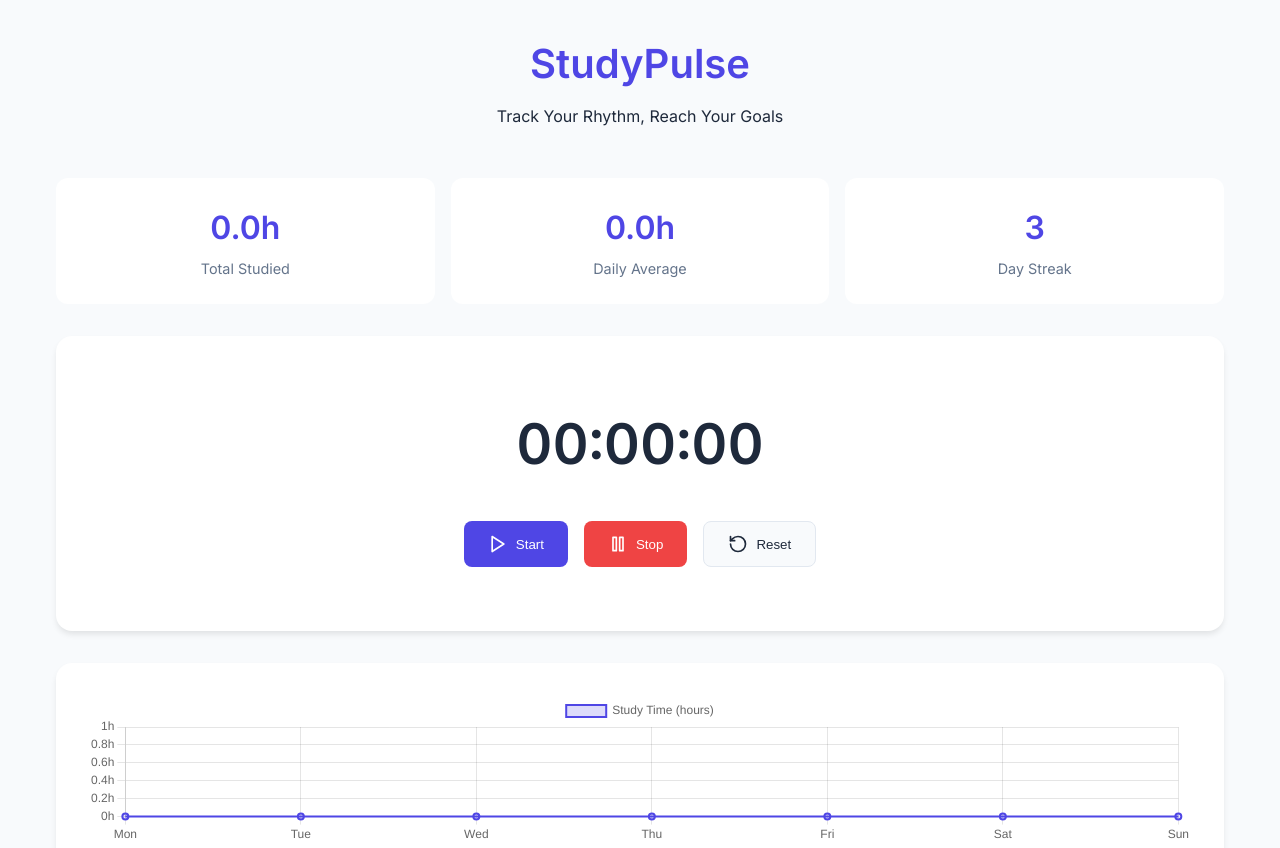
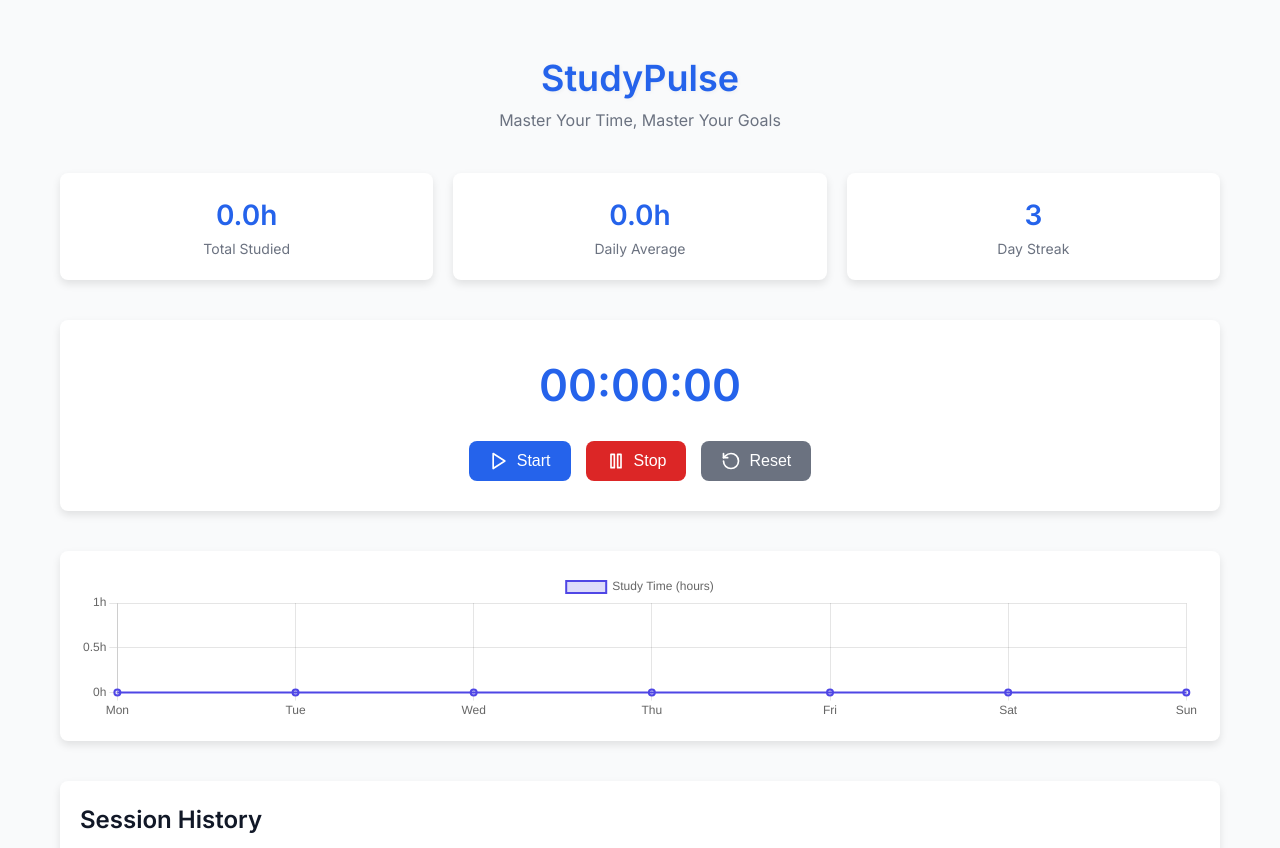
Before and after one commit to AMAN-7017/studypulse, a plain HTML site: page index.html in a window 1280 px wide. Shown: the top 848 px of the page. Drawn offline with nearby package versions, Linux system fonts and the light colour scheme.

Commit message:
fix some bugs

```diff
--- a/index.html
+++ b/index.html
@@ -15,7 +15,7 @@
     <div class="container">
       <header class="header">
         <h1>StudyPulse</h1>
-        <p>Track Your Rhythm, Reach Your Goals</p>
+        <p>Master Your Time, Master Your Goals</p>
       </header>
 
       <div class="stats-bar">
--- a/script.js
+++ b/script.js
@@ -5,6 +5,7 @@ class StudyTracker {
     this.isRunning = false;
     this.seconds = 0;
     this.chart = null;
+    this.startTime = 0;
 
     this.initDOMReferences();
     this.initEventListeners();
@@ -36,6 +37,7 @@ class StudyTracker {
   startTimer() {
     if (!this.isRunning) {
       this.isRunning = true;
+      this.startTime = new Date().getTime();
       this.timer = setInterval(() => this.updateTimer(), 1000);
       this.toggleButtonStates();
     }
@@ -53,7 +55,7 @@ class StudyTracker {
   }
 
   updateTimer() {
-    this.seconds++;
+    this.seconds = Math.round((new Date().getTime() - this.startTime) / 1000);
     this.updateDisplay();
   }
 
@@ -177,6 +179,7 @@ class StudyTracker {
           y: {
             beginAtZero: true,
             ticks: {
+              stepSize: 0.5,
               callback: (value) => `${value}h`,
             },
           },
--- a/style.css
+++ b/style.css
@@ -1,173 +1,256 @@
+/* === CSS Variables for Consistent Styling === */
 :root {
-  --primary: #4f46e5;
-  --success: #10b981;
-  --danger: #ef4444;
-  --background: #f8fafc;
-  --surface: #ffffff;
-  --text-primary: #1e293b;
-  --text-secondary: #64748b;
+    --primary-color: #2563eb; /* Blue */
+    --danger-color: #dc2626; /* Red */
+    --secondary-color: #6b7280; /* Gray */
+    --background-color: #f9fafb; /* Light Gray */
+    --text-color: #111827; /* Dark Gray */
+    --card-background: #ffffff; /* White */
+    --font-family: "Inter", sans-serif;
+    --border-radius: 8px; /* Reduced radius for a more professional look */
+    --box-shadow: 0 4px 8px rgba(0, 0, 0, 0.1); /* Soft box shadow */
+    --hover-shadow: 0 6px 12px rgba(0, 0, 0, 0.15); /* More subtle hover shadow */
 }
 
+/* === Base Styles === */
 * {
-  box-sizing: border-box;
     margin: 0;
     padding: 0;
+    box-sizing: border-box;
 }
 
 body {
-  font-family: "Inter", sans-serif;
-  background-color: var(--background);
-  color: var(--text-primary);
+    font-family: var(--font-family);
+    background-color: var(--background-color);
+    color: var(--text-color);
     line-height: 1.6;
+    padding: 30px 20px;
+    min-height: 100vh;
 }
 
 .container {
     max-width: 1200px;
-  margin: 2rem auto;
-  padding: 0 1rem;
+    margin: 0 auto;
+    padding: 20px;
 }
 
+/* === Header === */
 .header {
     text-align: center;
-  margin-bottom: 3rem;
+    margin-bottom: 40px;
 }
 
 .header h1 {
-  font-size: 2.5rem;
+    font-size: 2.25rem;
     font-weight: 600;
-  color: var(--primary);
-  margin-bottom: 0.5rem;
+    color: var(--primary-color);
+    text-shadow: 1px 1px 4px rgba(0, 0, 0, 0.05); /* Subtle text shadow */
 }
 
+.header p {
+    font-size: 1rem;
+    color: var(--secondary-color);
+}
+
+/* === Stats Bar === */
+.stats-bar {
+    display: grid;
+    grid-template-columns: repeat(auto-fit, minmax(180px, 1fr));
+    gap: 20px;
+    margin-bottom: 40px;
+}
+
+.stat-card {
+    background-color: var(--card-background);
+    padding: 20px;
+    border-radius: var(--border-radius);
+    box-shadow: var(--box-shadow);
+    text-align: center;
+    transition: transform 0.2s ease, box-shadow 0.3s ease;
+}
+
+.stat-card:hover {
+    transform: translateY(-3px);
+    box-shadow: var(--hover-shadow);
+}
+
+.stat-value {
+    font-size: 1.75rem;
+    font-weight: 600;
+    color: var(--primary-color);
+}
+
+.stat-label {
+    font-size: 0.875rem;
+    color: var(--secondary-color);
+}
+
+/* === Timer Card === */
 .timer-card {
-  background: var(--surface);
-  border-radius: 1rem;
-  padding: 2rem;
-  box-shadow: 0 4px 6px -1px rgba(0, 0, 0, 0.1);
-  margin-bottom: 2rem;
+    background-color: var(--card-background);
+    padding: 30px;
+    border-radius: var(--border-radius);
+    box-shadow: var(--box-shadow);
+    text-align: center;
+    margin-bottom: 40px;
+    transition: transform 0.2s ease, box-shadow 0.3s ease;
+}
+
+.timer-card:hover {
+    transform: translateY(-3px);
+    box-shadow: var(--hover-shadow);
 }
 
 .timer-display {
-  font-size: 3.5rem;
+    font-size: 2.75rem;
     font-weight: 600;
-  text-align: center;
-  color: var(--text-primary);
-  margin: 2rem 0;
-  font-feature-settings: "tnum";
+    margin-bottom: 20px;
+    color: var(--primary-color);
+    animation: fadeIn 1s ease-in-out;
+}
+
+@keyframes fadeIn {
+  0% { opacity: 0; }
+  100% { opacity: 1; }
 }
 
 .controls {
     display: flex;
     justify-content: center;
-  gap: 1rem;
-  margin-bottom: 2rem;
+    gap: 15px;
 }
 
 .button {
-  padding: 0.75rem 1.5rem;
+    display: inline-flex;
+    align-items: center;
+    gap: 8px;
+    padding: 10px 20px;
     border: none;
-  border-radius: 0.5rem;
+    border-radius: var(--border-radius);
+    font-size: 1rem;
     font-weight: 500;
     cursor: pointer;
     transition: all 0.2s ease;
-  display: flex;
-  align-items: center;
-  gap: 0.5rem;
+}
+
+.button:hover {
+    transform: scale(1.03);
+    box-shadow: var(--hover-shadow);
 }
 
 .button--primary {
-  background: var(--primary);
+    background-color: var(--primary-color);
     color: white;
 }
 
 .button--primary:hover {
-  background: #4338ca;
+    background-color: #1d4ed8;
 }
 
 .button--danger {
-  background: var(--danger);
+    background-color: var(--danger-color);
     color: white;
 }
 
 .button--danger:hover {
-  background: #dc2626;
+    background-color: #b91c1c;
 }
 
 .button--secondary {
-  background: var(--background);
-  color: var(--text-primary);
-  border: 1px solid #e2e8f0;
+    background-color: var(--secondary-color);
+    color: white;
 }
 
 .button--secondary:hover {
-  background: #f1f5f9;
+    background-color: #4b5563;
 }
 
+/* === Chart Container === */
 .chart-container {
-  background: var(--surface);
-  border-radius: 1rem;
-  padding: 2rem;
-  box-shadow: 0 4px 6px -1px rgba(0, 0, 0, 0.1);
-  margin-bottom: 2rem;
+    background-color: var(--card-background);
+    padding: 20px;
+    border-radius: var(--border-radius);
+    box-shadow: var(--box-shadow);
+    margin-bottom: 40px;
+    transition: transform 0.2s ease, box-shadow 0.3s ease;
 }
 
+.chart-container:hover {
+    transform: translateY(-3px);
+    box-shadow: var(--hover-shadow);
+}
+
+/* === Sessions Panel === */
 .sessions-panel {
-  background: var(--surface);
-  border-radius: 1rem;
-  padding: 2rem;
-  box-shadow: 0 4px 6px -1px rgba(0, 0, 0, 0.1);
+    background-color: var(--card-background);
+    padding: 20px;
+    border-radius: var(--border-radius);
+    box-shadow: var(--box-shadow);
+}
+
+.sessions-panel h2 {
+    font-size: 1.5rem;
+    font-weight: 600;
+    margin-bottom: 20px;
+    color: var(--text-color);
 }
 
 .session-list {
-  margin-top: 1.5rem;
+    display: flex;
+    flex-direction: column;
+    gap: 10px;
 }
 
 .session-item {
+    background-color: var(--background-color);
+    padding: 12px;
     display: flex;
     justify-content: space-between;
-  padding: 1rem;
-  margin-bottom: 0.5rem;
-  background: var(--background);
-  border-radius: 0.5rem;
+    align-items: center;
+    border-radius: var(--border-radius);
+    font-size: 0.9rem;
+    color: var(--text-color);
     transition: transform 0.2s ease;
 }
 
 .session-item:hover {
-  transform: translateX(4px);
-}
-
-.session-date {
-  color: var(--text-secondary);
-  font-size: 0.9rem;
+    transform: translateX(5px);
 }
 
 .session-duration {
     font-weight: 500;
-  color: var(--primary);
+    color: var(--primary-color);
 }
 
-.stats-bar {
-  display: grid;
-  grid-template-columns: repeat(auto-fit, minmax(200px, 1fr));
-  gap: 1rem;
-  margin-bottom: 2rem;
+/* === Responsive Design === */
+@media (max-width: 768px) {
+    .container{
+        padding: 0;
+    }
+    .header h1 {
+        font-size: 2rem;
     }
 
-.stat-card {
-  background: var(--surface);
-  padding: 1.5rem;
-  border-radius: 0.75rem;
-  text-align: center;
+    .header p {
+        font-size: 1rem;
     }
 
-.stat-value {
-  font-size: 2rem;
-  font-weight: 600;
-  color: var(--primary);
-  margin-bottom: 0.25rem;
+    .timer-display {
+        font-size: 2.5rem;
     }
 
-.stat-label {
-  color: var(--text-secondary);
-  font-size: 0.9rem;
+    .controls {
+        flex-direction: column;
+        align-items: center;
     }
+
+    .button {
+        width: 100%;
+        justify-content: center;
+    }
+}
+
+/* === Smooth Scrolling === */
+html {
+  scroll-behavior: smooth;
+}
```
Lines whose indentation alone changed are shown as unchanged.
